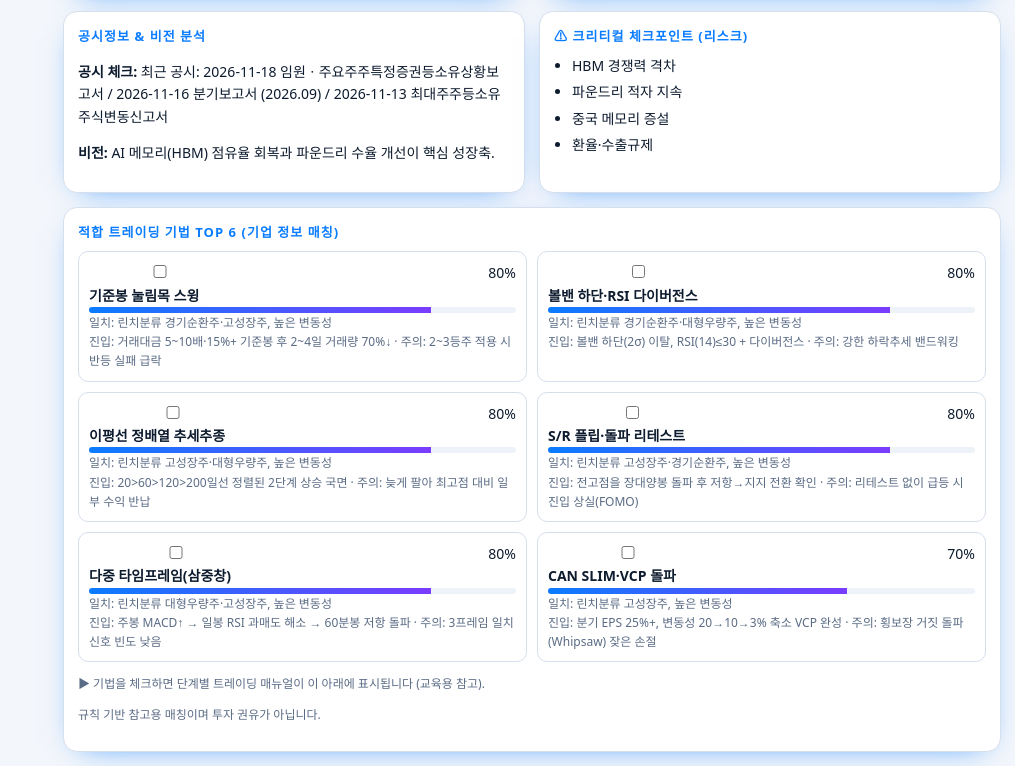
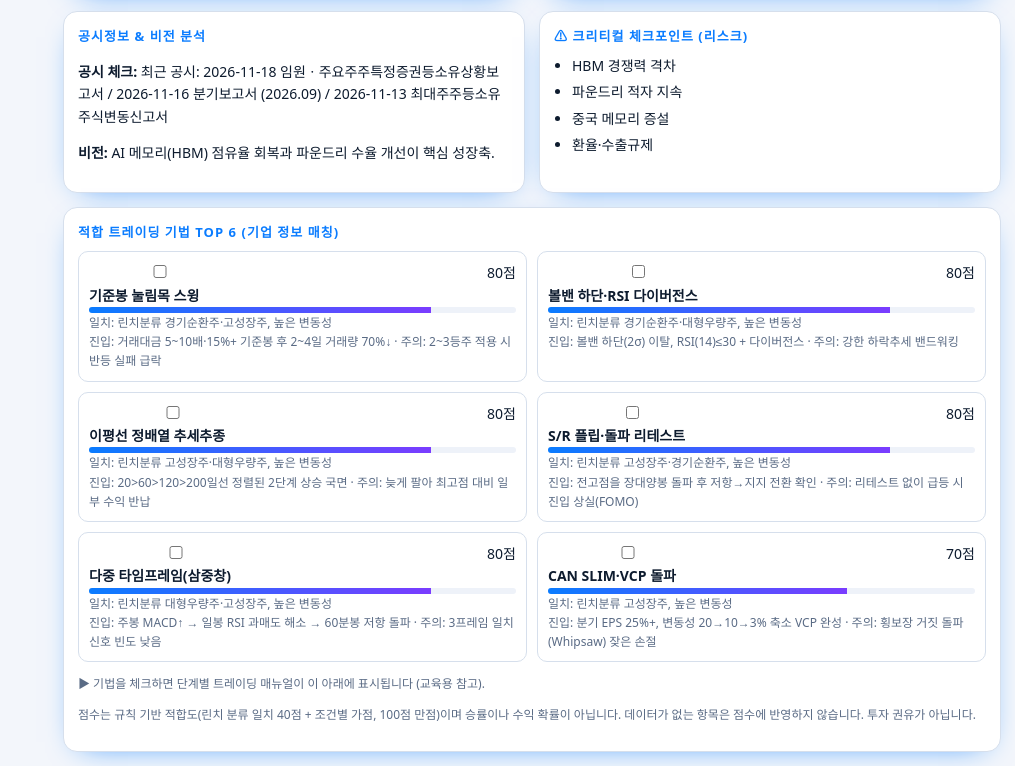
Before and after one commit to jik1997-prog/balance50, a plain HTML site: page index.html in a window 1280 px wide. Shown: the part 904-1670 px from the top of the page, without its empty margins (265-1280 px from the left). Drawn offline with Linux system fonts and the light colour scheme.

Commit message:
Add files via upload

```diff
--- a/index.html
+++ b/index.html
@@ -184,9 +184,9 @@ $("cs").innerHTML=`<div class="card"><h3>기업 개요</h3><p>${esc(s.ov)}</p><h
 <div class="card"><h3>재무·밸류에이션</h3><div class="kp">${[["시가총액",s.cap||"-"],["PER",s.per>0?s.per+"배":"적자/NA"],["PBR",s.pbr!=null?s.pbr+"배":"-"],["ROE",s.roe!=null?s.roe+"%":"-"],["부채비율",s.debt!=null?s.debt+"%":"-"],["배당률",s.lite?"-":s.div+"%"],["매출성장",s.lite?"-":s.g+"%"],["연변동성",s.lite?"-":s.vol+"%"]].map(k=>`<div><small>${k[0]}</small>${esc(k[1])}</div>`).join("")}</div></div>
 <div class="card"><h3>공시정보 & 비전 분석</h3><p><b>공시 체크:</b> ${esc(s.fil||"DART/EDGAR에서 직접 확인")}</p><p><b>비전:</b> ${esc(s.vis||"수기 입력 정보 기반")}</p></div>
 <div class="card"><h3>⚠ 크리티컬 체크포인트 (리스크)</h3><ul class="rk">${(s.rk&&s.rk.length?s.rk:["수기 입력 종목: 리스크를 메모에 기록하세요"]).map(r=>`<li>${esc(r)}</li>`).join("")}</ul></div>
-<div class="card" style="grid-column:1/-1"><h3>적합 트레이딩 기법 TOP 6 (기업 정보 매칭)</h3>${s.lite?'<p class="note">⚠ 기업 정보가 아직 없어 기법 매칭이 제한됩니다. 서버 연동 또는 수기 입력으로 데이터를 채우세요.</p>':""}<div class="mg">${mt.map(m=>`<label class="mt"><div style="display:flex;justify-content:space-between;gap:8px"><span><input type="checkbox" data-m="${m.i}" ${chk.has(m.i)?"checked":""}> <b>${esc(m.t[0])}</b></span><span>${m.p}%</span></div><div class="bar"><i style="width:${m.p}%"></i></div><div class="note">일치: ${esc(m.h.join(", "))}</div><div class="note">진입: ${esc(m.t[4])} · 주의: ${esc(m.t[8])}</div></label>`).join("")}</div><div id="mnl">${mnlHtml(s)}</div><p class="note">규칙 기반 참고용 매칭이며 투자 권유가 아닙니다.</p></div>`}
-function lyOf(s){const a=[];if(s.lite)return a;if(s.g>=20)a.push("G");if(s.per<0||(s.m6<-10&&s.g<0))a.push("R");if(/반도체|자동차|2차전지|화학|철강|해운/.test(s.sec))a.push("C");if(s.div>=2.5&&s.g<10)a.push("S");if(s.pbr<1)a.push("A");if(s.L)a.push("L");return a}
-function techMatch(s){const ly=lyOf(s),v=(s.per>0&&s.per<13)||s.pbr<1;return T.map((t,i)=>{const sh=[...t[2]].filter(x=>ly.includes(x));let p=0,h=[];if(sh.length){p+=40+10*(sh.length-1);h.push("린치분류 "+sh.map(x=>LYN[x]).join("·"))}const g=t[1];if(g==1&&(v||s.roe>=15)){p+=30;h.push(v?"저평가 지표":"고ROE")}if(g==2&&(s.m6>=10||s.vol>=35)){p+=30;h.push(s.m6>=10?"상승 추세":"높은 변동성")}if(g==3&&s.L){p+=15;h.push("대형주 유동성")}if(g==4&&s.ev){p+=30;h.push("이벤트 촉매")}if(g==5&&s.L){p+=10;h.push("대형주")}if(!t[2]&&s.vol>=35){p+=40;h.push("높은 변동성")}return{t,i,h,p:Math.min(p,100)}}).filter(m=>m.p>0).sort((a,b)=>b.p-a.p).slice(0,6)}
+<div class="card" style="grid-column:1/-1"><h3>적합 트레이딩 기법 TOP 6 (기업 정보 매칭)</h3>${s.lite?'<p class="note">⚠ 기업 정보가 아직 없어 기법 매칭이 제한됩니다. 서버 연동 또는 수기 입력으로 데이터를 채우세요.</p>':""}<div class="mg">${mt.map(m=>`<label class="mt"><div style="display:flex;justify-content:space-between;gap:8px"><span><input type="checkbox" data-m="${m.i}" ${chk.has(m.i)?"checked":""}> <b>${esc(m.t[0])}</b></span><span title="규칙 기반 적합도 점수(100점 만점)">${m.p}점</span></div><div class="bar"><i style="width:${m.p}%"></i></div><div class="note">일치: ${esc(m.h.join(", "))}</div><div class="note">진입: ${esc(m.t[4])} · 주의: ${esc(m.t[8])}</div></label>`).join("")}</div><div id="mnl">${mnlHtml(s)}</div><p class="note">점수는 규칙 기반 적합도(린치 분류 일치 40점 + 조건별 가점, 100점 만점)이며 승률이나 수익 확률이 아닙니다. 데이터가 없는 항목은 점수에 반영하지 않습니다. 투자 권유가 아닙니다.</p></div>`}
+function lyOf(s){const a=[];if(s.lite)return a;const k=v=>v!=null&&isFinite(v);if(k(s.g)&&s.g>=20)a.push("G");if(s.per<0||(k(s.m6)&&k(s.g)&&s.m6<-10&&s.g<0))a.push("R");if(/반도체|자동차|2차전지|화학|철강|해운/.test(s.sec))a.push("C");if(k(s.div)&&k(s.g)&&s.div>=2.5&&s.g<10)a.push("S");if(k(s.pbr)&&s.pbr>0&&s.pbr<1)a.push("A");if(s.L)a.push("L");return a}
+function techMatch(s){const ly=lyOf(s),v=(s.per>0&&s.per<13)||(s.pbr!=null&&s.pbr>0&&s.pbr<1);return T.map((t,i)=>{const sh=[...t[2]].filter(x=>ly.includes(x));let p=0,h=[];if(sh.length){p+=40+10*(sh.length-1);h.push("린치분류 "+sh.map(x=>LYN[x]).join("·"))}const g=t[1];if(g==1&&(v||s.roe>=15)){p+=30;h.push(v?"저평가 지표":"고ROE")}if(g==2&&(s.m6>=10||s.vol>=35)){p+=30;h.push(s.m6>=10?"상승 추세":"높은 변동성")}if(g==3&&s.L){p+=15;h.push("대형주 유동성")}if(g==4&&s.ev){p+=30;h.push("이벤트 촉매")}if(g==5&&s.L){p+=10;h.push("대형주")}if(!t[2]&&s.vol>=35){p+=40;h.push("높은 변동성")}return{t,i,h,p:Math.min(p,100)}}).filter(m=>m.p>0).sort((a,b)=>b.p-a.p||b.h.length-a.h.length).slice(0,6)}
 function techs(){const q=$("tq").value.toLowerCase();$("tg").innerHTML=T.map((t,i)=>({t,i})).filter(o=>o.t.join(" ").toLowerCase().includes(q)).map(o=>{const t=o.t;return `<div class="card pc"><h3>${String(o.i+1).padStart(2,"0")}. ${esc(t[0])}</h3><span class="tag">${GN[t[1]]}</span>${[...t[2]].map(x=>`<span class="tag">${LYN[x]}</span>`).join("")}<div class="rw"><b>성향</b> ${esc(t[3])}</div><div class="rw"><b>진입</b> ${esc(t[4])}</div><div class="rw"><b>방법</b> ${esc(t[5])}</div><div class="rw"><b>청산</b> ${esc(t[6])}</div><div class="rw"><b>✔ 장점·기대</b> <span style="color:#2bb673">${esc(t[7])}</span> · 적합국면 ${esc(t[12])}</div><div class="rw"><b>✖ 단점·위험</b> <span style="color:var(--up)">${esc(t[8])}</span></div><div class="rw"><b>분석도구</b> ${esc(t[10])} · <b>보유</b> ${esc(t[11])}</div><div class="rw" style="background:var(--pn2);border-radius:10px;padding:8px 10px"><b>실전 사례 · ${esc(t[9])}</b><br>${esc(C[o.i])}</div></div>`}).join("");
 $("tf").innerHTML=`<div class="tg" style="margin-top:14px"><div class="card pc"><h3>긍정적 투자 형태</h3><div class="rw">· 시간 지평과 지표 일치: 장기형(01~07)은 ROIC·FCF·배당증액률, 단기형(08~16)은 거래량·지지저항·손절 기준만 모니터링</div><div class="rw">· 비대칭 손익비: 승률 40~50%여도 -7% 내 손절, 25~50%+ 길게 보유</div><div class="rw">· 공시(DART)·분기 EPS·확정 수급 등 검증된 숫자 기반 타점</div></div><div class="card pc"><h3>부정적 투자 형태</h3><div class="rw">· 단기 매매의 비자발적 장기투자화(-20~30% 물리고 가치투자로 둔갑)</div><div class="rw">· 저평가 착시(Value Trap)와 맹목적 물타기: 영업현금흐름 마이너스 부실 기업</div><div class="rw">· 진입·매도 기준 괴리: 고점 뇌동 추격 후 눌림 구간 패닉셀 반복</div></div></div>`}
 document.addEventListener("click",e=>{const ad=e.target.closest("[data-add]"),dl=e.target.closest("[data-del]"),a=(ad||dl)?null:e.target.closest("[data-i]"),b=e.target.closest("[data-r]"),t=e.target.closest("[data-t]");
```
